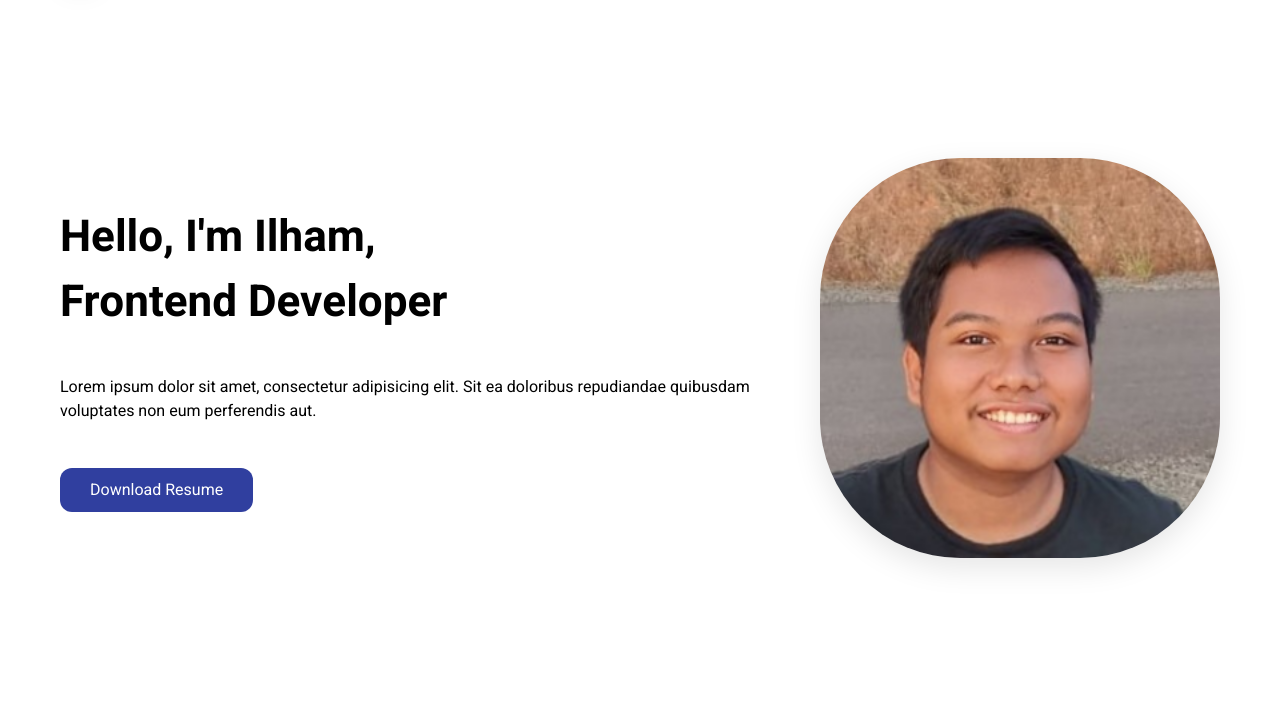
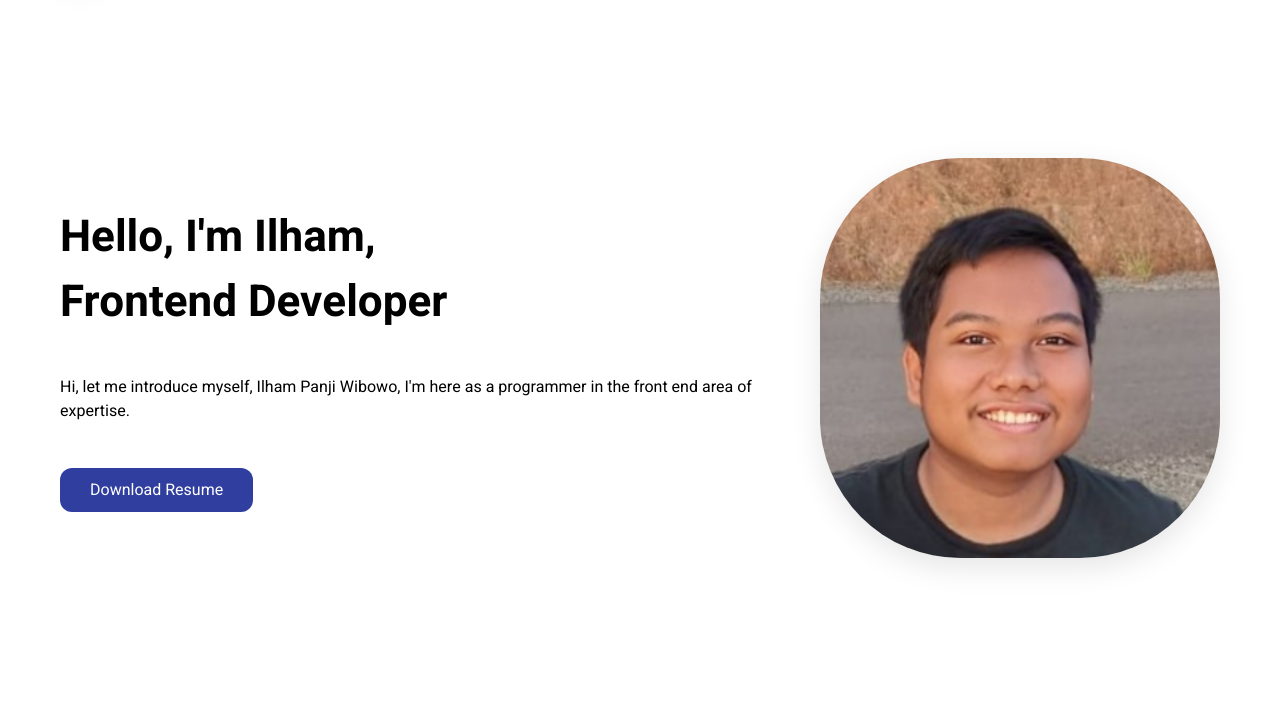
Before and after one commit to ILHAMAJJAH/Portofolio, a plain HTML site: page index.html in a window 1280 px wide. Shown: the part 82-800 px from the top of the page. Drawn offline with nearby package versions, Linux system fonts and the light colour scheme.

Commit message:
Update index.html

```diff
--- a/index.html
+++ b/index.html
@@ -26,8 +26,7 @@
         <div class="info">
             <h1>Hello, I'm Ilham, <br>Frontend Developer</h1>
             <p>
-                Lorem ipsum dolor sit amet, consectetur adipisicing elit. Sit ea
-                doloribus repudiandae quibusdam voluptates non eum perferendis aut.
+                Hi, let me introduce myself, Ilham Panji Wibowo, I'm here as a programmer in the front end area of expertise.
             </p>
             <button>Download Resume</button>
         </div>
```
